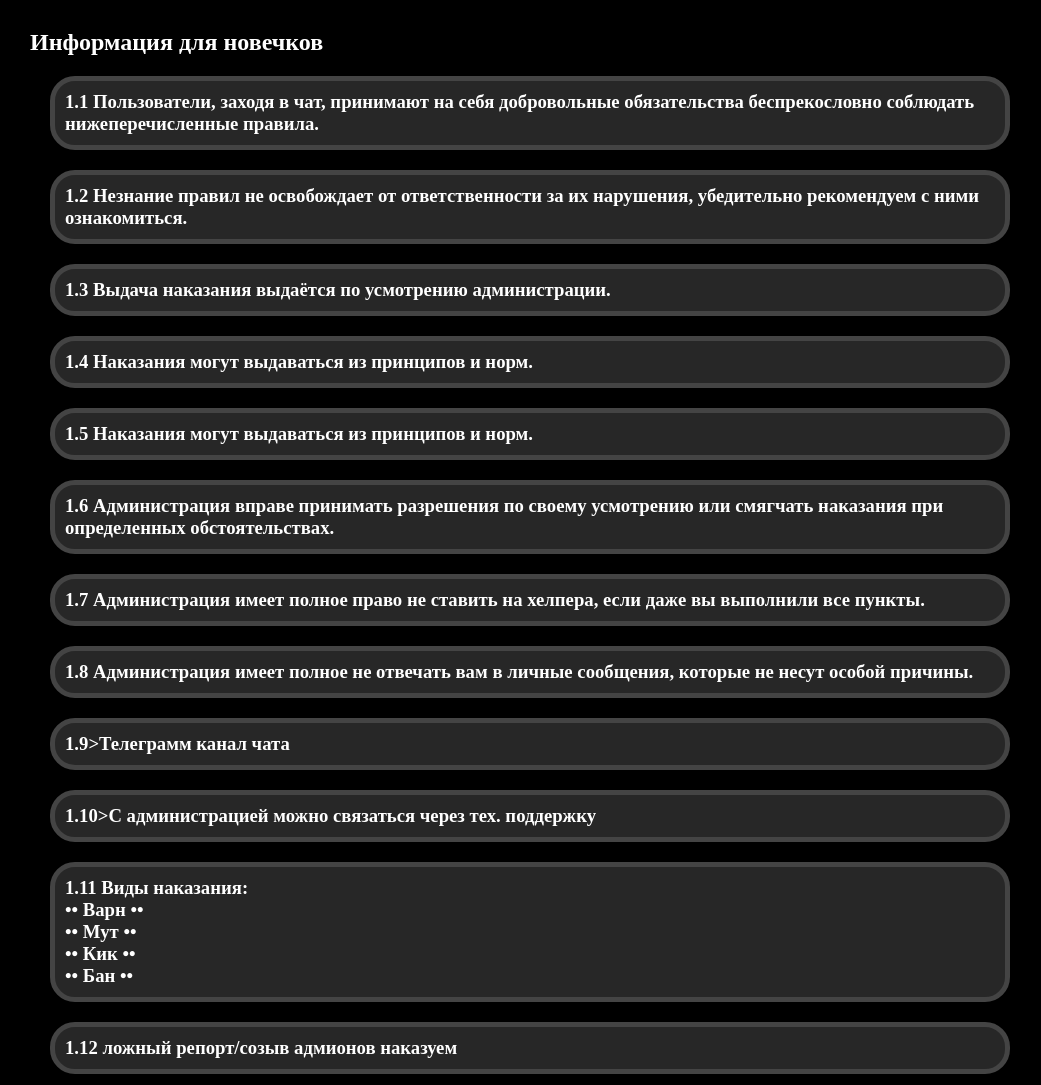
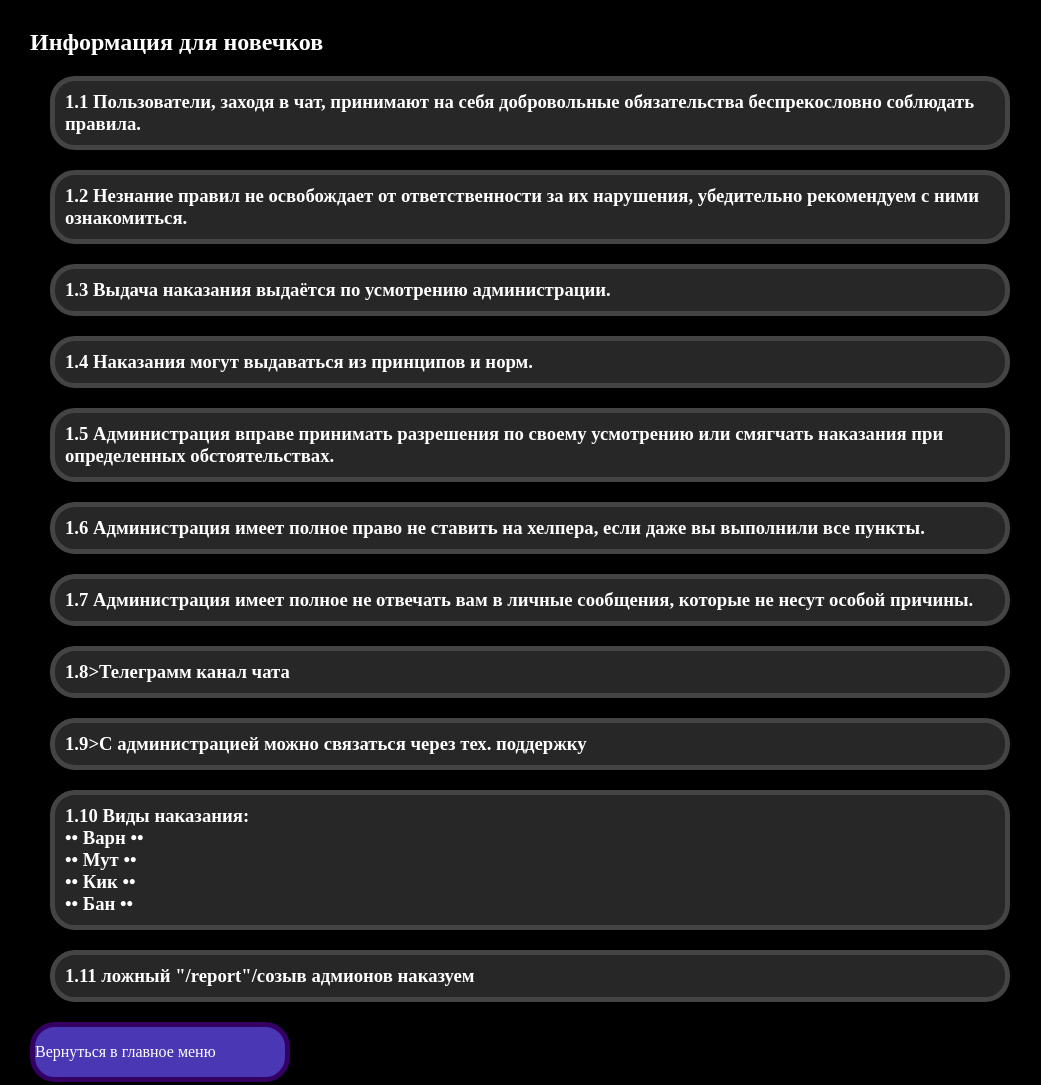
Before and after one commit to leoned777/r, a plain HTML site: page 1.2_yslow.html in a window 1280 px wide. Shown: the top 1085 px of the page, without its empty margins (110-1151 px from the left). Drawn offline with Linux system fonts and the light colour scheme.

Commit message:
Update 1.2_yslow.html

```diff
--- a/1.2_yslow.html
+++ b/1.2_yslow.html
@@ -11,26 +11,26 @@
         <h2>Информация для новечков</h2>
         <h3>
 
-        <p>1.1 Пользователи, заходя в чат, принимают на себя добровольные обязательства беспрекословно соблюдать нижеперечисленные правила.</p>
+        <p>1.1 Пользователи, заходя в чат, принимают на себя добровольные обязательства беспрекословно соблюдать  правила.</p>
         <p>1.2 Незнание правил не освобождает от ответственности за их нарушения, убедительно рекомендуем с ними ознакомиться.</p>
         <p>1.3 Выдача наказания выдаётся по усмотрению администрации. </p>
         <p>1.4 Наказания могут выдаваться из принципов и норм.</p>
-        <p>1.5 Наказания могут выдаваться из принципов и норм.</p>
-        <p>1.6
+
+        <p>1.5
             Администрация вправе принимать разрешения по своему усмотрению или смягчать наказания при определенных обстоятельствах. </p>
 
-        <p>1.7 Администрация имеет полное право не ставить на хелпера, если даже вы выполнили все пункты. </p>
-        <p>1.8 Администрация имеет полное не отвечать вам в личные сообщения, которые не несут особой причины. </p>
+        <p>1.6 Администрация имеет полное право не ставить на хелпера, если даже вы выполнили все пункты. </p>
+        <p>1.7 Администрация имеет полное не отвечать вам в личные сообщения, которые не несут особой причины. </p>
 
-        <p>1.9<a href="https://t.me/minecraft_news_mc" target="_blank">>Телеграмм канал чата </a></p>
-        <p>1.10<a href="https://t.me/minecraft_chat_igra_bot" target="_blank">>С администрацией можно связаться через тех. поддержку</a></p>
-        <p>1.11 Виды наказания:
+        <p>1.8<a href="https://t.me/minecraft_news_mc" target="_blank">>Телеграмм канал чата </a></p>
+        <p>1.9<a href="https://t.me/minecraft_chat_igra_bot" target="_blank">>С администрацией можно связаться через тех. поддержку</a></p>
+        <p>1.10 Виды наказания:
 <br>
             •• Варн ••<br>
             •• Мут ••<br>
             •• Кик ••<br>
             •• Бан ••</p>
-       <p>1.12 ложный репорт/созыв адмионов наказуем</p>
+       <p>1.11 ложный "/report"/созыв адмионов наказуем</p>
     </h3>
     </div>
     <div class="liv">
```
